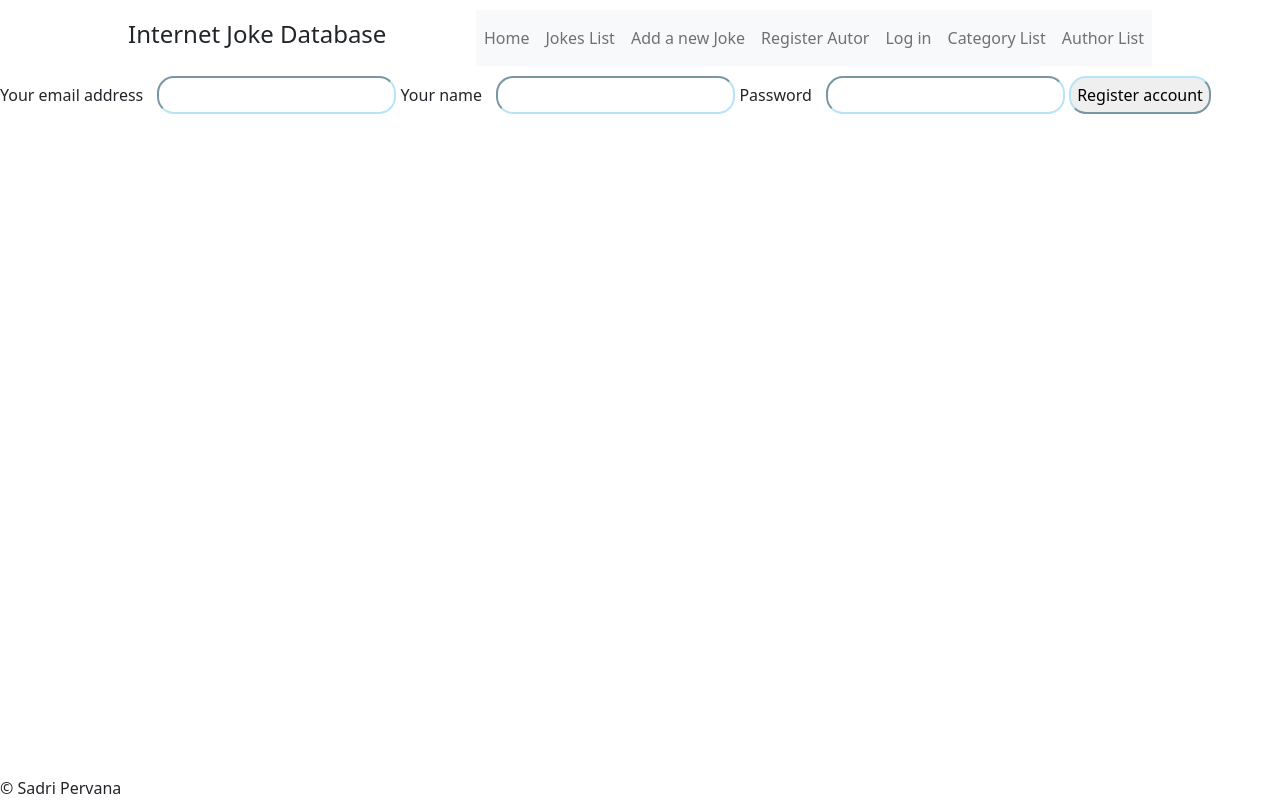
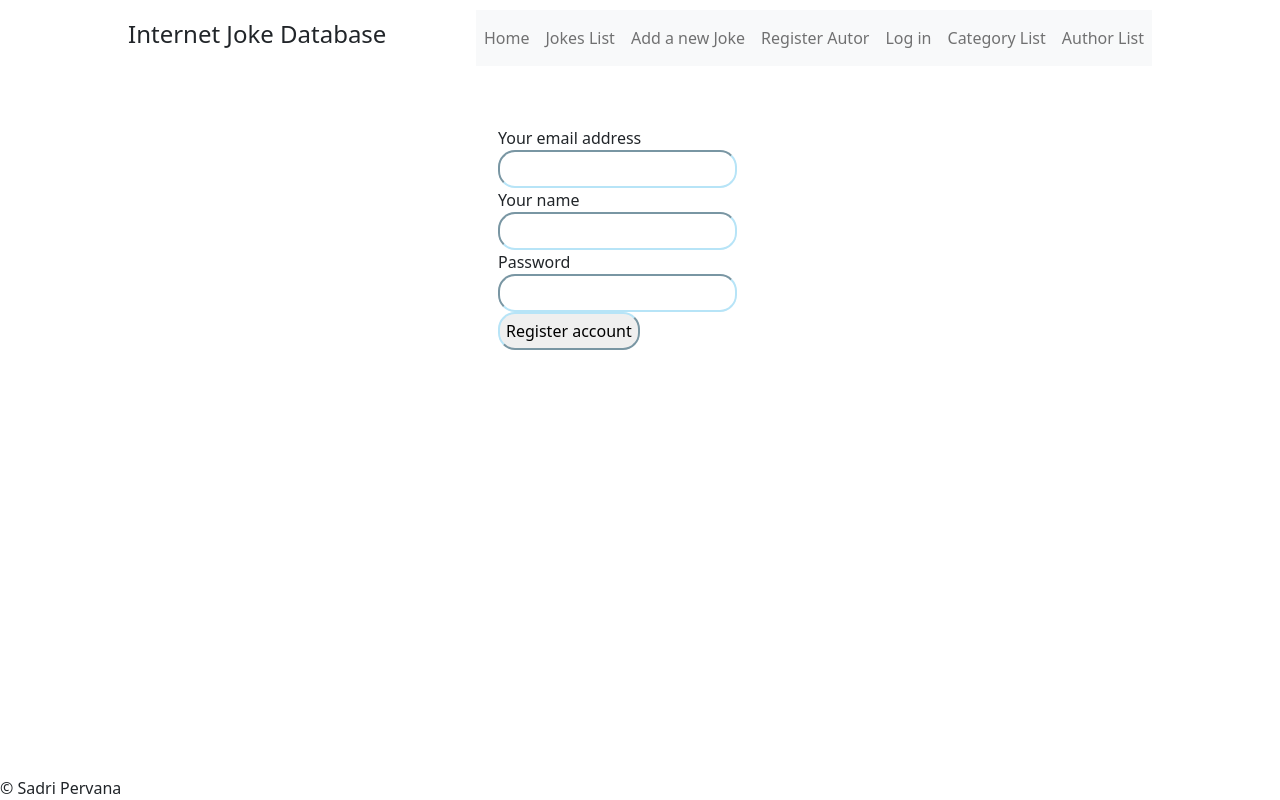
Before and after one commit to sadripervana/InternetJokesDatabase, a PHP site: page /author/register in a window 1280 px wide. Run offline with PHP 8.4, Linux system fonts and the light colour scheme.

Commit message:
inproved style

```diff
--- a/templates/register.html.php
+++ b/templates/register.html.php
@@ -17,7 +17,7 @@ if(!empty($errors)):
  </div>
 <?php endif; ?>
 
-<form action="" method="post">
+<form class="form-style" action="" method="post">
 	<label for="email">Your email address</label>
 	<input type="text" name="author[email]" id="email" value="<?=$author['email'] ?? ''?>">
 
```
